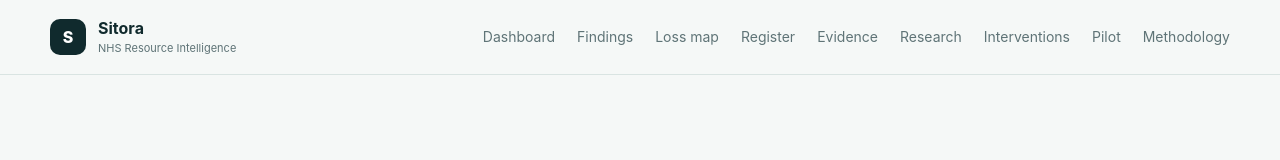
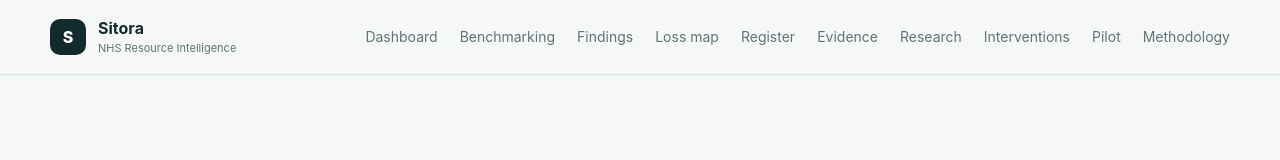
Before and after one commit to Nylon1/NHS, a Next.js app: page / in a window 1280 px wide. Shown: the top 160 px of the page. Built offline with nearby package versions, Linux system fonts and the light colour scheme.

Commit message:
Add benchmarking to navigation

```diff
--- a/components/Header.tsx
+++ b/components/Header.tsx
@@ -2,6 +2,7 @@ import Link from "next/link";
 
 const nav = [
   ["Dashboard", "/dashboard"],
+  ["Benchmarking", "/benchmarking"],
   ["Findings", "/findings"],
   ["Loss map", "/loss-map"],
   ["Register", "/register"],
```
